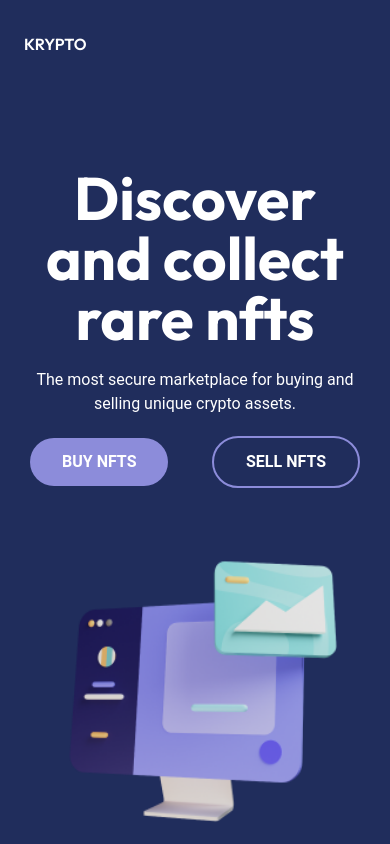
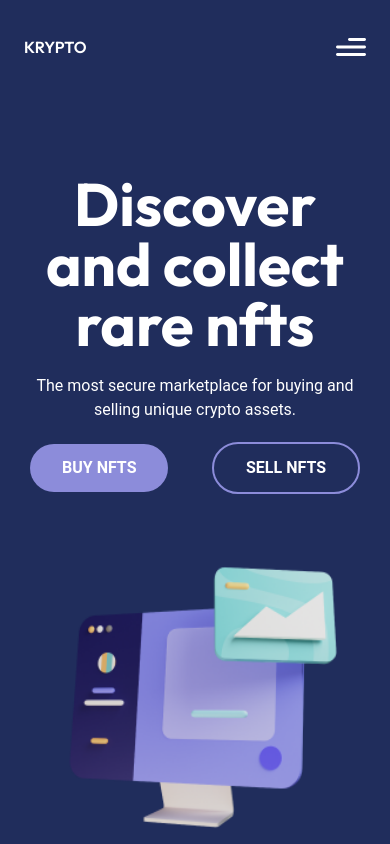
Before and after one commit to Sumansourabh14/modern-ui-ux-website, a React (Create React App) app: page / in a window 390 px wide. Shown: the top 844 px of the page. Built offline with nearby package versions, Linux system fonts and the light colour scheme; the HTML template or start-up script is replaced by a standard one.

Commit message:
update navbar menu

```diff
--- a/src/components/Navbar.js
+++ b/src/components/Navbar.js
@@ -5,6 +5,10 @@
 
 function Navbar() {
     const [toggle, setToggle] = useState(false);
+
+    function handleToggle() {
+        setToggle(!toggle)
+    }
 
   return (
     <nav className='font-outfit py-8 text-white flex justify-between items-center'>
@@ -23,6 +27,30 @@
                 )
             })}
         </ul>
+        <div className='sm:hidden'>
+            <img
+                src={toggle ? close : menu}
+                onClick={handleToggle}
+                alt="menu"
+                className='w-[30px] h-[30px] object-contain cursor-pointer'
+            />
+            <div className={`${toggle ? "flex" : "hidden"} p-6 absolute top-20 right-0 left-0 bg-blue-900 mx-0 my-2 bg-opacity-95 `}>
+                <ul className="list-none flex justify-end items-start flex-1 flex-col">
+                    {navLinks.map((nav, index) => {
+                        return (
+                            <li key={nav.id}>
+                                <a
+                                    href={`#${nav.id}`}
+                                    className={index === navLinks.length - 1 ? "mb-0" : "mb-2"}
+                                >
+                                    {nav.nav}
+                                </a>
+                            </li>
+                        )
+                    })}
+                </ul>
+            </div>
+        </div>
     </nav>
   )
 }
```
